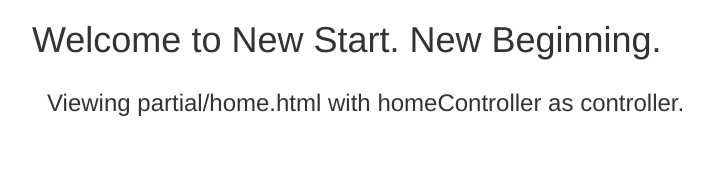
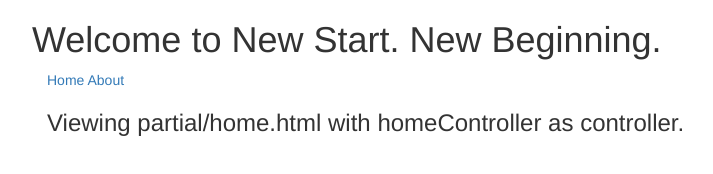
Before and after one commit to miloroot/newstart, a website: page index.html in a window 1280 px wide. Shown: the whole page, without its empty margins (38-751 px from the left). Drawn offline with nearby package versions, Linux system fonts and the light colour scheme; some packages are replaced by stand-ins of ours.

Commit message:
Navigation/routing in place.

```diff
--- a/controllers/aboutController.js
+++ b/controllers/aboutController.js
@@ -1,3 +1,3 @@
-miloApp.controller("aboutController", ["$http", "$scope"], function($http, $scope){
+miloApp.controller("aboutController", ["$http", "$scope", function($http, $scope){
     $scope.aboutMessage = "Viewing partials/about.html with aboutController as controller."
-})
+}])
--- a/index.html
+++ b/index.html
@@ -22,6 +22,10 @@
 
         <div class="container">
             <h1>Welcome to New Start. New Beginning.</h1>
+            <div class="col-md-12">
+                <a href="home">Home</a>
+                <a href="about">About</a>
+            </div>
             <div ng-view></div>
         </div>
 
```
